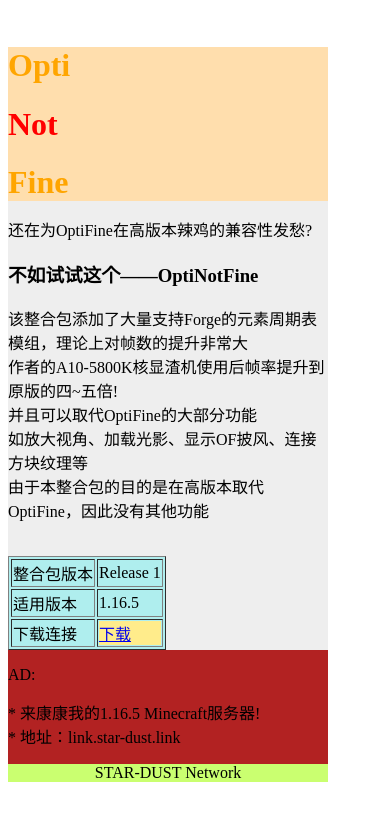
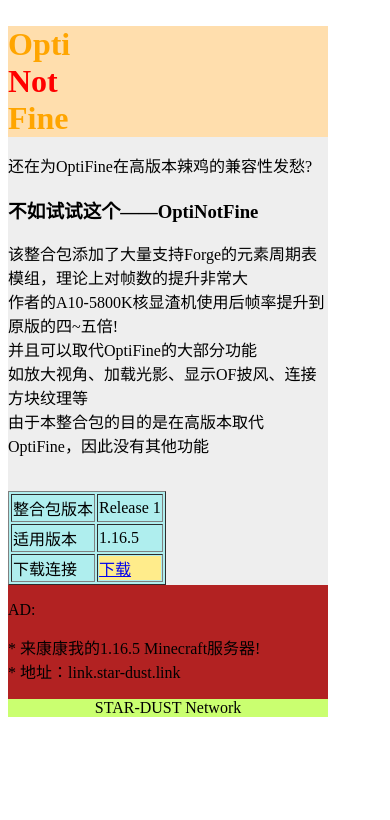
Before and after one commit to At87668/a142f-12dbfae3-eefab-7baefd2, a plain HTML site: page OptiNotFine/Mobile.html in a window 390 px wide. Drawn offline with Linux system fonts and the light colour scheme.

Commit message:
Update Mobile.html

```diff
--- a/OptiNotFine/Mobile.html
+++ b/OptiNotFine/Mobile.html
@@ -8,7 +8,7 @@
   <body>
     <div id="main">
       <div id="header" style="background-color:#FFDEAD;width:320px;">
-                <h1 style="margin-bottom:0;color:#FFA500;white-space:nowrap;">Opti<h1 style="margin-bottom:0;color:#FF0000;white-space:nowrap;">Not</h1><h1 style="margin-bottom:0;color:#FFA500;white-space:nowrap;">Fine</h1></div>
+                <h1 style="margin-bottom:0;color:#FFA500;margin:0;padding:0;">Opti<h1 style="margin-bottom:0;color:#FF0000;margin:0;padding:0;">Not</h1><h1 style="margin-bottom:0;color:#FFA500;margin:0;padding:0;">Fine</h1></div>
       <div id="content" style="background-color:#EEEEEE;float:left;width:320px;">
         <p>还在为OptiFine在高版本辣鸡的兼容性发愁?
           <h3>不如试试这个——OptiNotFine</h3>
```
